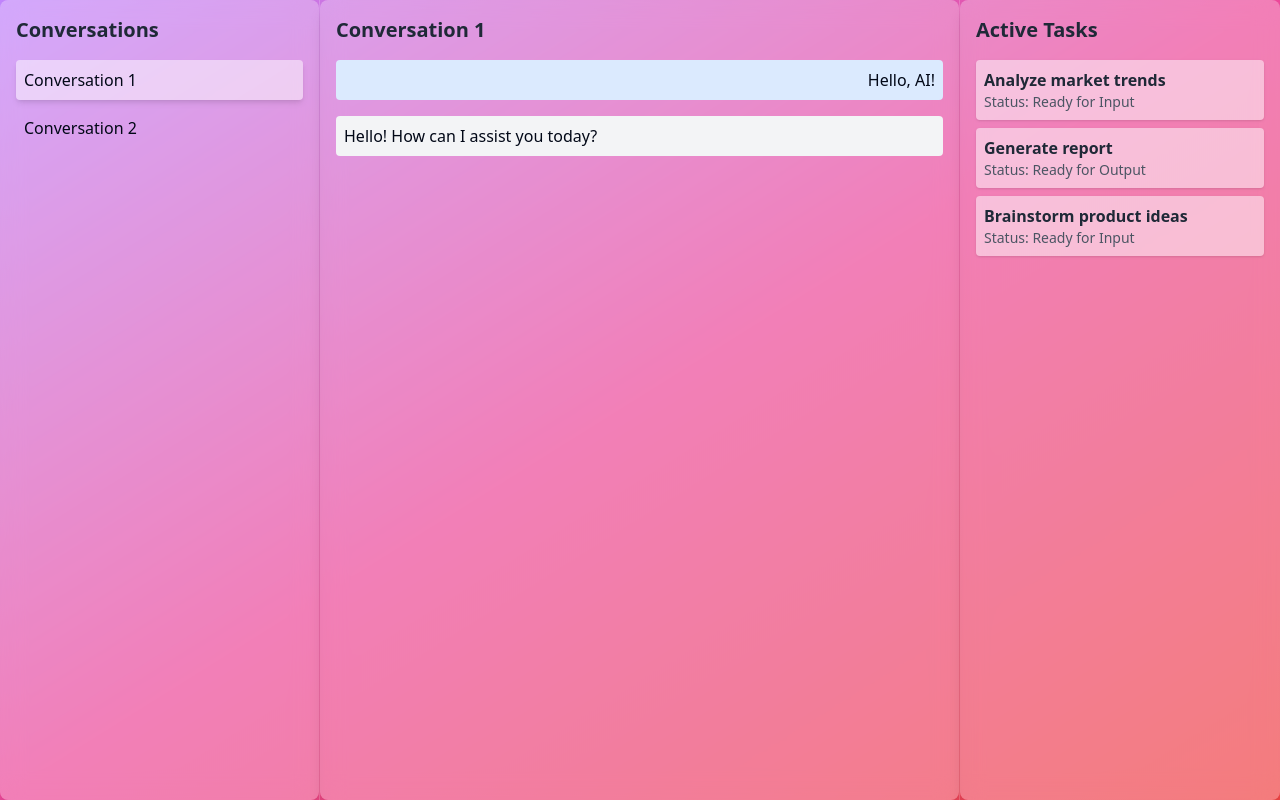
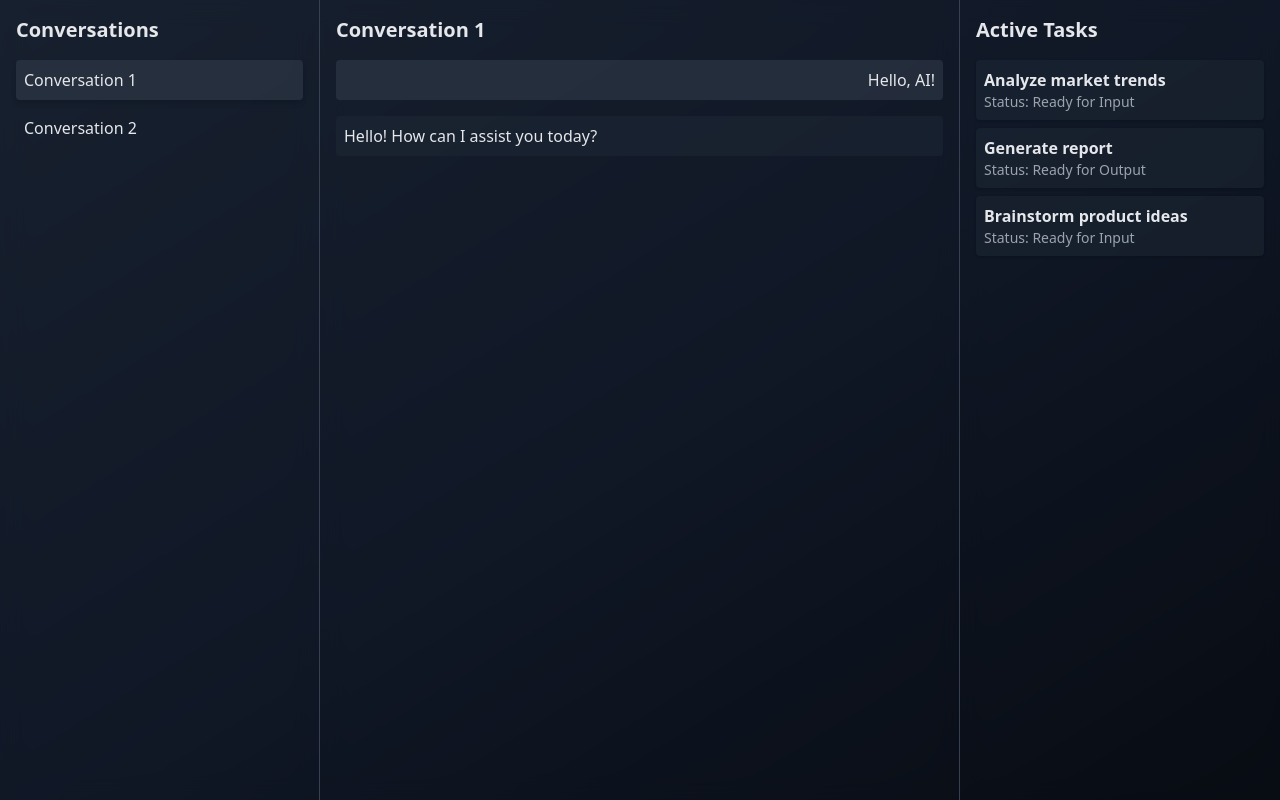
Before and after one commit to JacobFV/chat-task-wizard, a React (Vite) app: page / in a window 1280 px wide. Built offline with nearby package versions, Linux system fonts and the light colour scheme.

Commit message:
Refine UI Style
Updated the user interface to adopt a more mature and sophisticated design, moving away from a childish aesthetic.
[skip gpt_engineer]

```diff
--- a/src/components/ConversationList.jsx
+++ b/src/components/ConversationList.jsx
@@ -2,14 +2,14 @@ import React from 'react';
 
 const ConversationList = ({ conversations, activeConversation, setActiveConversation }) => {
   return (
-    <div className="bg-white/30 backdrop-blur-md p-4 h-screen overflow-y-auto rounded-lg shadow-lg">
-      <h2 className="text-xl font-bold mb-4 text-gray-800">Conversations</h2>
+    <div className="bg-gray-900/50 backdrop-blur-md p-4 h-screen overflow-y-auto">
+      <h2 className="text-xl font-bold mb-4 text-gray-200">Conversations</h2>
       <ul>
         {conversations.map((conversation) => (
           <li
             key={conversation.id}
             className={`cursor-pointer p-2 mb-2 rounded transition-all duration-300 ${
-              activeConversation.id === conversation.id ? 'bg-white/50 shadow-md' : 'hover:bg-white/40'
+              activeConversation.id === conversation.id ? 'bg-gray-700/50 shadow-md' : 'hover:bg-gray-800/50'
             }`}
             onClick={() => setActiveConversation(conversation)}
           >
--- a/src/components/ConversationView.jsx
+++ b/src/components/ConversationView.jsx
@@ -2,14 +2,14 @@ import React from 'react';
 
 const ConversationView = ({ conversation }) => {
   return (
-    <div className="bg-white/30 backdrop-blur-md p-4 h-screen overflow-y-auto rounded-lg shadow-lg">
-      <h2 className="text-xl font-bold mb-4 text-gray-800">{conversation.title}</h2>
+    <div className="bg-gray-900/50 backdrop-blur-md p-4 h-screen overflow-y-auto">
+      <h2 className="text-xl font-bold mb-4 text-gray-200">{conversation.title}</h2>
       <div className="space-y-4">
         {conversation.messages.map((message, index) => (
           <div
             key={index}
             className={`p-2 rounded ${
-              message.sender === 'user' ? 'bg-blue-100 text-right' : 'bg-gray-100'
+              message.sender === 'user' ? 'bg-gray-700/50 text-right' : 'bg-gray-800/50'
             }`}
           >
             <p>{message.content}</p>
--- a/src/components/ExpandedTaskView.jsx
+++ b/src/components/ExpandedTaskView.jsx
@@ -10,11 +10,11 @@ const ExpandedTaskView = ({ task }) => {
   };
 
   return (
-    <div className="mt-2 p-2 bg-white/70 rounded">
-      <p className="text-sm text-gray-700">{task.description}</p>
+    <div className="mt-2 p-2 bg-gray-700/50 rounded">
+      <p className="text-sm text-gray-300">{task.description}</p>
       <button
         onClick={handleNavigate}
-        className="mt-2 px-3 py-1 bg-blue-500 text-white rounded hover:bg-blue-600 transition-colors"
+        className="mt-2 px-3 py-1 bg-gray-600 text-gray-200 rounded hover:bg-gray-500 transition-colors"
       >
         Go to Conversation
       </button>
--- a/src/components/TaskList.jsx
+++ b/src/components/TaskList.jsx
@@ -6,17 +6,17 @@ const TaskList = () => {
   const { tasks, expandedTaskId, toggleTaskExpansion } = useTaskContext();
 
   return (
-    <div className="bg-white/30 backdrop-blur-md p-4 h-screen overflow-y-auto rounded-lg shadow-lg">
-      <h2 className="text-xl font-bold mb-4 text-gray-800">Active Tasks</h2>
+    <div className="bg-gray-900/50 backdrop-blur-md p-4 h-screen overflow-y-auto">
+      <h2 className="text-xl font-bold mb-4 text-gray-200">Active Tasks</h2>
       <ul className="space-y-2">
         {tasks.map((task) => (
-          <li key={task.id} className="bg-white/50 p-2 rounded shadow transition-all duration-300 hover:shadow-md">
+          <li key={task.id} className="bg-gray-800/50 p-2 rounded shadow transition-all duration-300 hover:shadow-md">
             <div
               className="cursor-pointer"
               onClick={() => toggleTaskExpansion(task.id)}
             >
-              <h3 className="font-semibold text-gray-800">{task.title}</h3>
-              <p className="text-sm text-gray-600">
+              <h3 className="font-semibold text-gray-200">{task.title}</h3>
+              <p className="text-sm text-gray-400">
                 Status: {task.readyForInput ? 'Ready for Input' : task.readyForOutput ? 'Ready for Output' : 'Processing'}
               </p>
             </div>
--- a/src/pages/Index.jsx
+++ b/src/pages/Index.jsx
@@ -28,15 +28,15 @@ const Index = () => {
 
   return (
     <TaskProvider>
-      <div className="flex h-screen bg-gradient-to-br from-purple-400 via-pink-500 to-red-500">
-        <div className="w-1/4 border-r border-white/20">
+      <div className="flex h-screen bg-gradient-to-br from-gray-800 via-gray-900 to-black text-gray-200">
+        <div className="w-1/4 border-r border-gray-700">
           <ConversationList
             conversations={conversations}
             activeConversation={activeConversation}
             setActiveConversation={setActiveConversation}
           />
         </div>
-        <div className="w-1/2 border-r border-white/20">
+        <div className="w-1/2 border-r border-gray-700">
           <ConversationView conversation={activeConversation} />
         </div>
         <div className="w-1/4">
```
